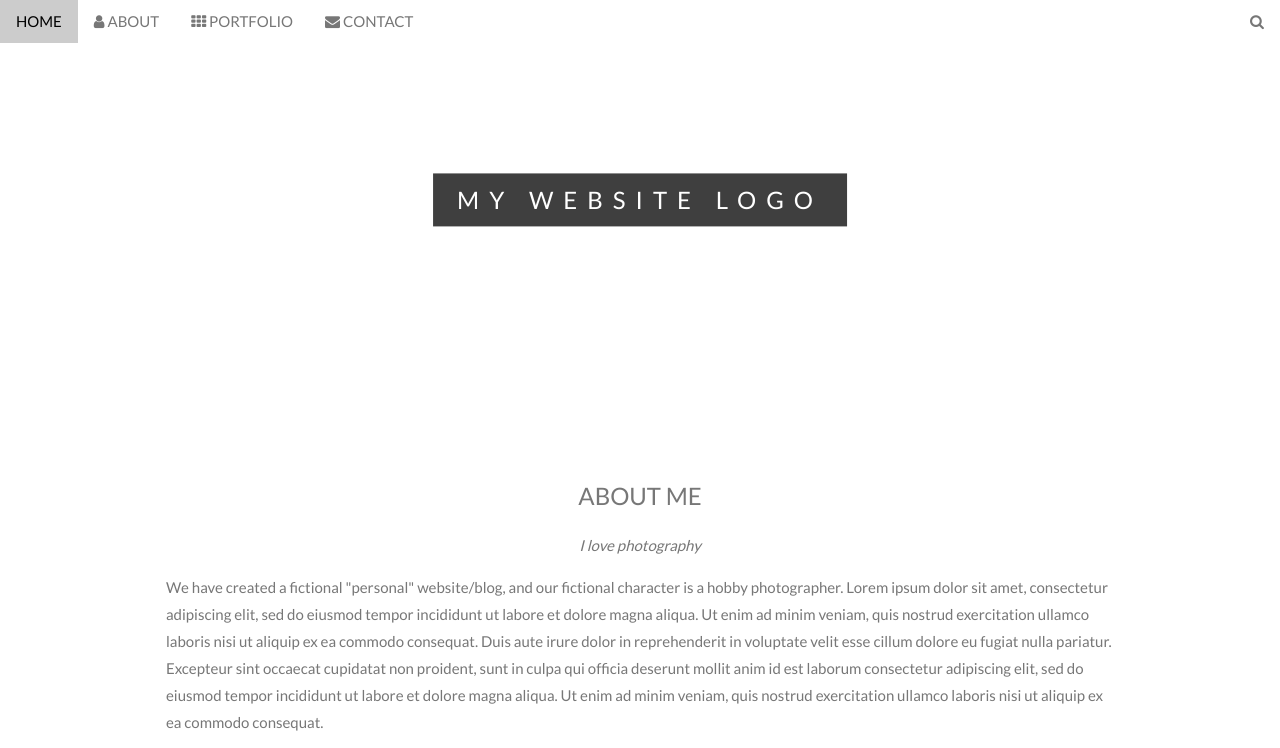
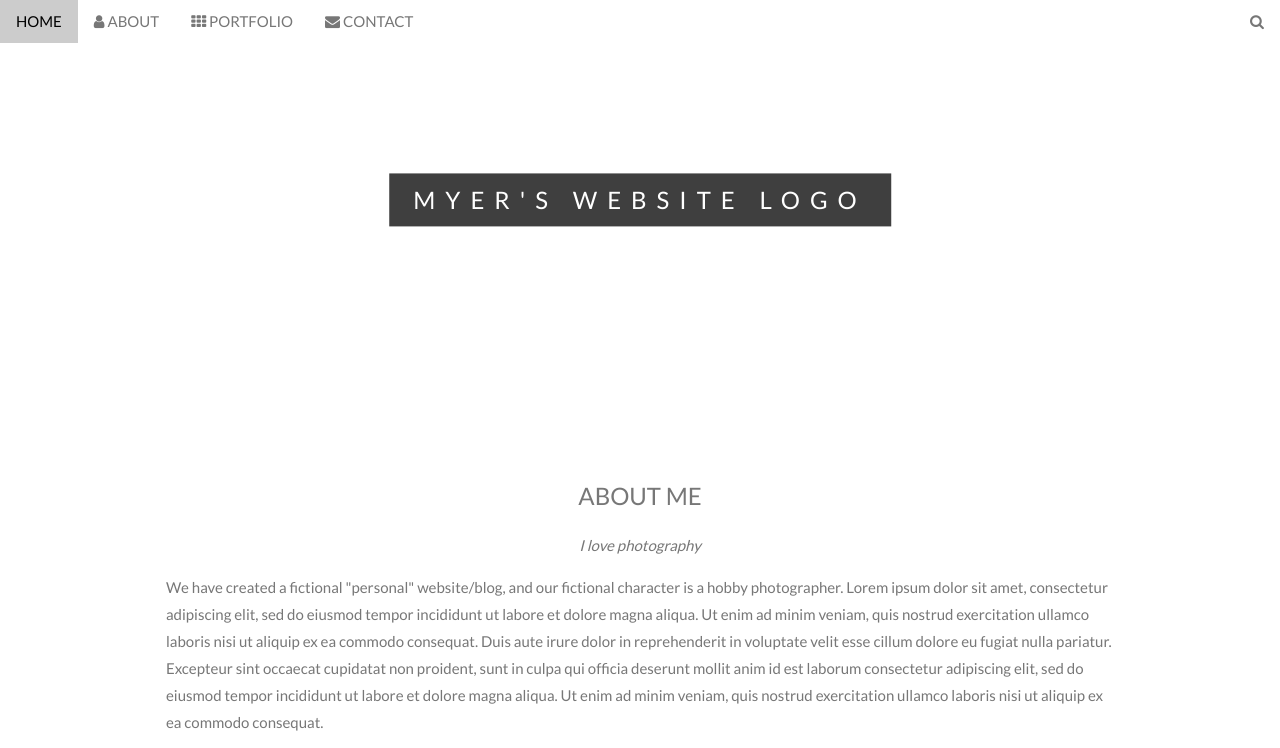
Before and after one commit to hardwoka/hardwoka.github.io, a plain HTML site: page index.html in a window 1280 px wide. Shown: the top 748 px of the page. Drawn offline with nearby package versions, Linux system fonts and the light colour scheme.

Commit message:
Update index.html

```diff
--- a/index.html
+++ b/index.html
@@ -82,7 +82,7 @@ body, html {
 <!-- First Parallax Image with Logo Text -->
 <div class="bgimg-1 w3-display-container w3-opacity-min" id="home">
   <div class="w3-display-middle" style="white-space:nowrap;">
-    <span class="w3-center w3-padding-large w3-black w3-xlarge w3-wide w3-animate-opacity">MY <span class="w3-hide-small">WEBSITE</span> LOGO</span>
+    <span class="w3-center w3-padding-large w3-black w3-xlarge w3-wide w3-animate-opacity">MYER'S <span class="w3-hide-small">WEBSITE</span> LOGO</span>
   </div>
 </div>
 
```
